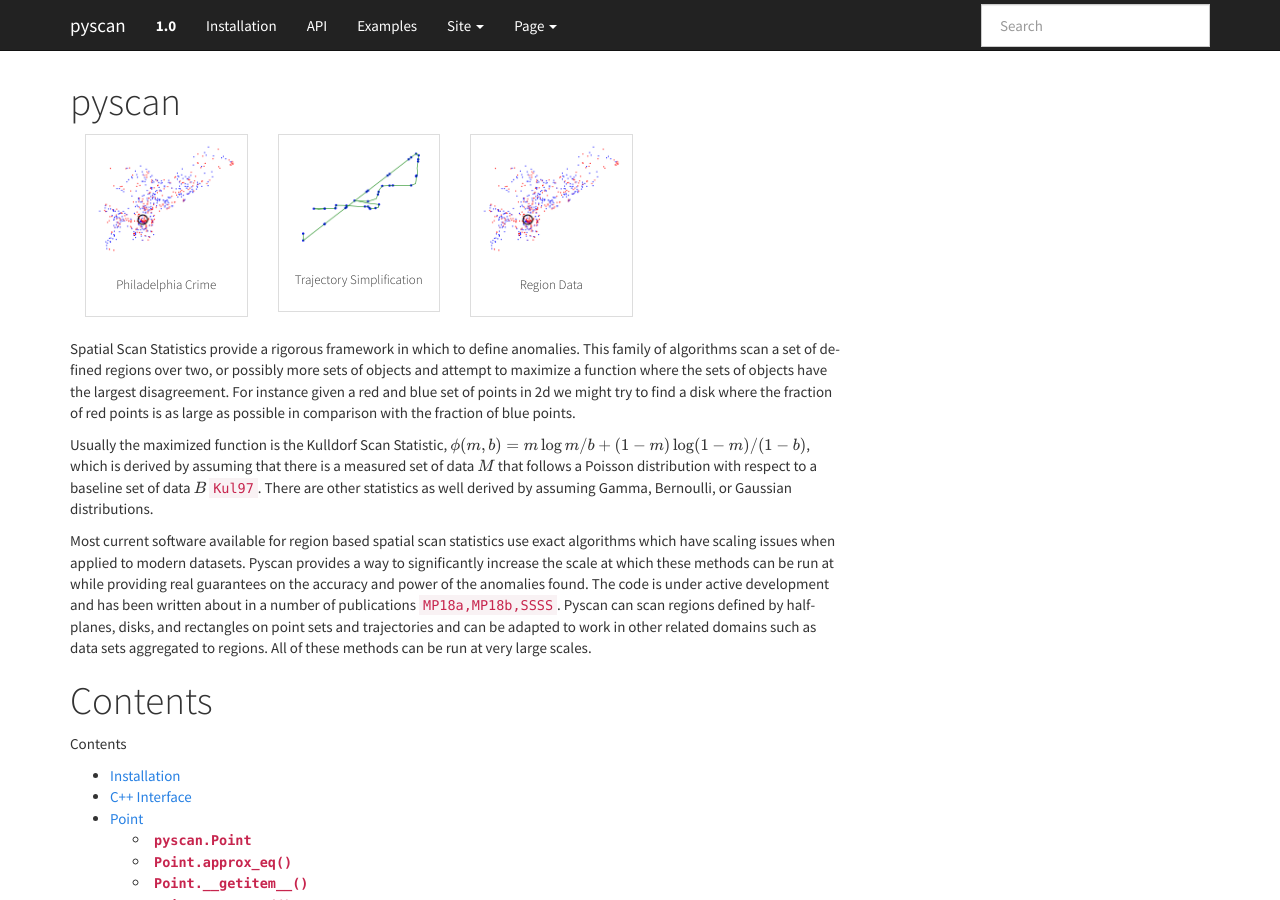
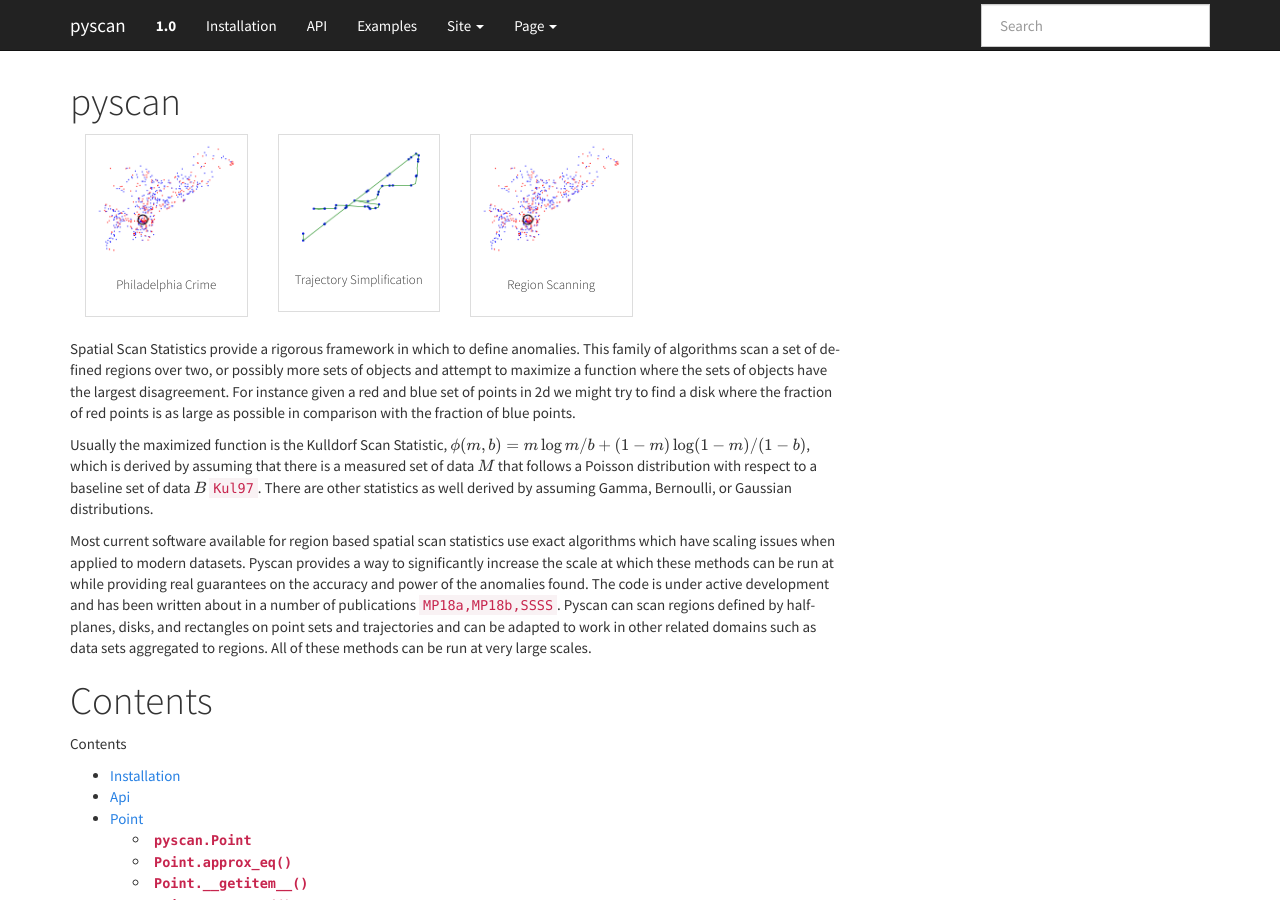
Before and after one commit to michaelmathen/pyscan, a Sphinx documentation site: the page built from docs/source/index.rst, in a window 1280 px wide and 900 px high. Built offline with Sphinx 7.4.7, drawn with Linux system fonts in a browser that asks for light colours; cross-references to code outside the pages are shown as plain code.

Commit message:
fixed the issue where we were pointing at pysal notebook

```diff
--- a/docs/source/api.rst
+++ b/docs/source/api.rst
@@ -1,5 +1,5 @@
 
-C++ Interface
+Api
 ====================
 
 The base data types.
--- a/docs/source/examples.rst
+++ b/docs/source/examples.rst
@@ -26,11 +26,11 @@ Examples
             </a>
         </div>
         <div class="col-md-3 col-xs-12">
- <a href="http://nbviewer.jupyter.org/github/pysal/splot/blob/master/notebooks/libpysal_non_planar_joins_viz.ipynb" class="thumbnail">
+ <a href="examples/alt.html" class="thumbnail">
                 <img src="_static/images/crime_vehicular_theft.png"
                 class="img-responsive center-block">
                 <div class="caption text-center">
-                <h6>Region Data
+                <h6>Region Scanning
                 </h6>
                 </div>
       </a>
--- a/docs/source/index.rst
+++ b/docs/source/index.rst
@@ -26,11 +26,11 @@ pyscan
             </a>
         </div>
         <div class="col-md-3 col-xs-12">
- <a href="http://nbviewer.jupyter.org/github/pysal/splot/blob/master/notebooks/libpysal_non_planar_joins_viz.ipynb" class="thumbnail">
+ <a href="examples/alt.html" class="thumbnail">
                 <img src="_static/images/crime_vehicular_theft.png"
                 class="img-responsive center-block">
                 <div class="caption text-center">
-                <h6>Region Data
+                <h6>Region Scanning
                 </h6>
                 </div>
       </a>
```
Also changed, not shown: 17 other files.
